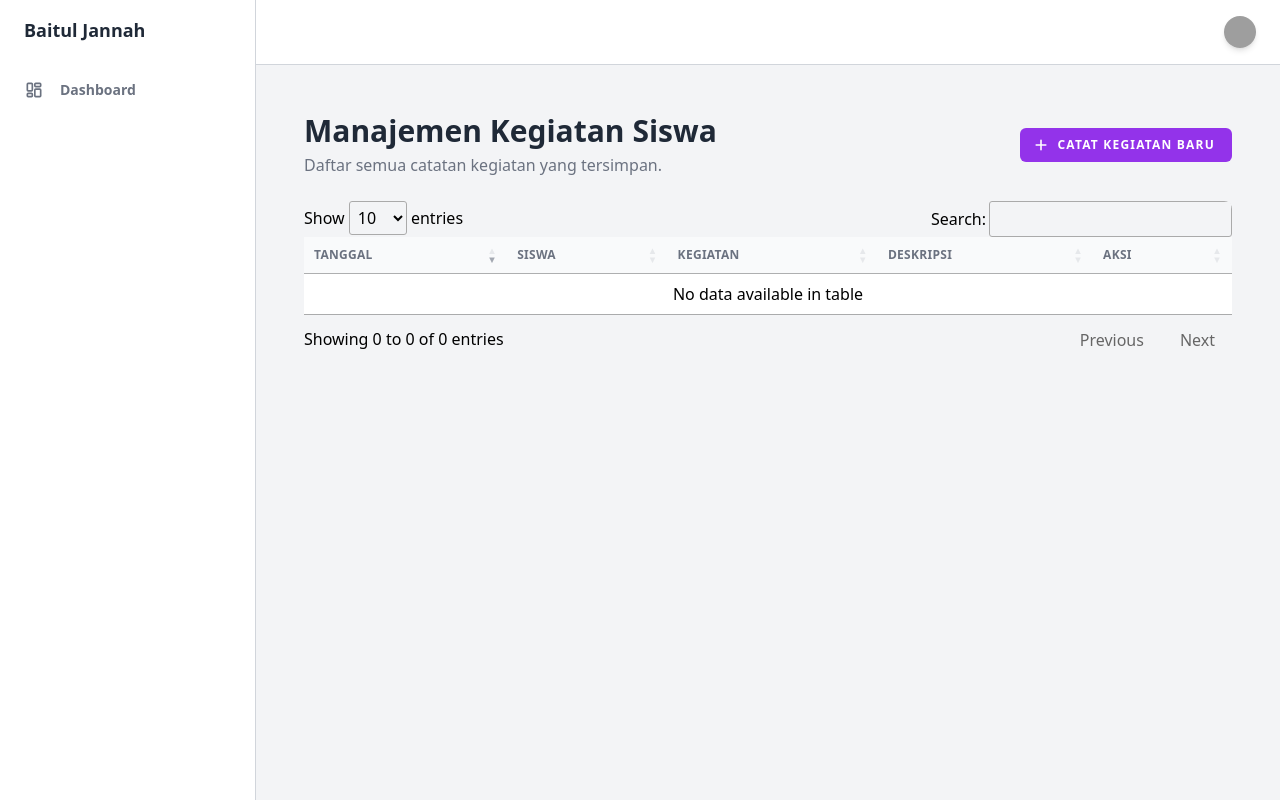
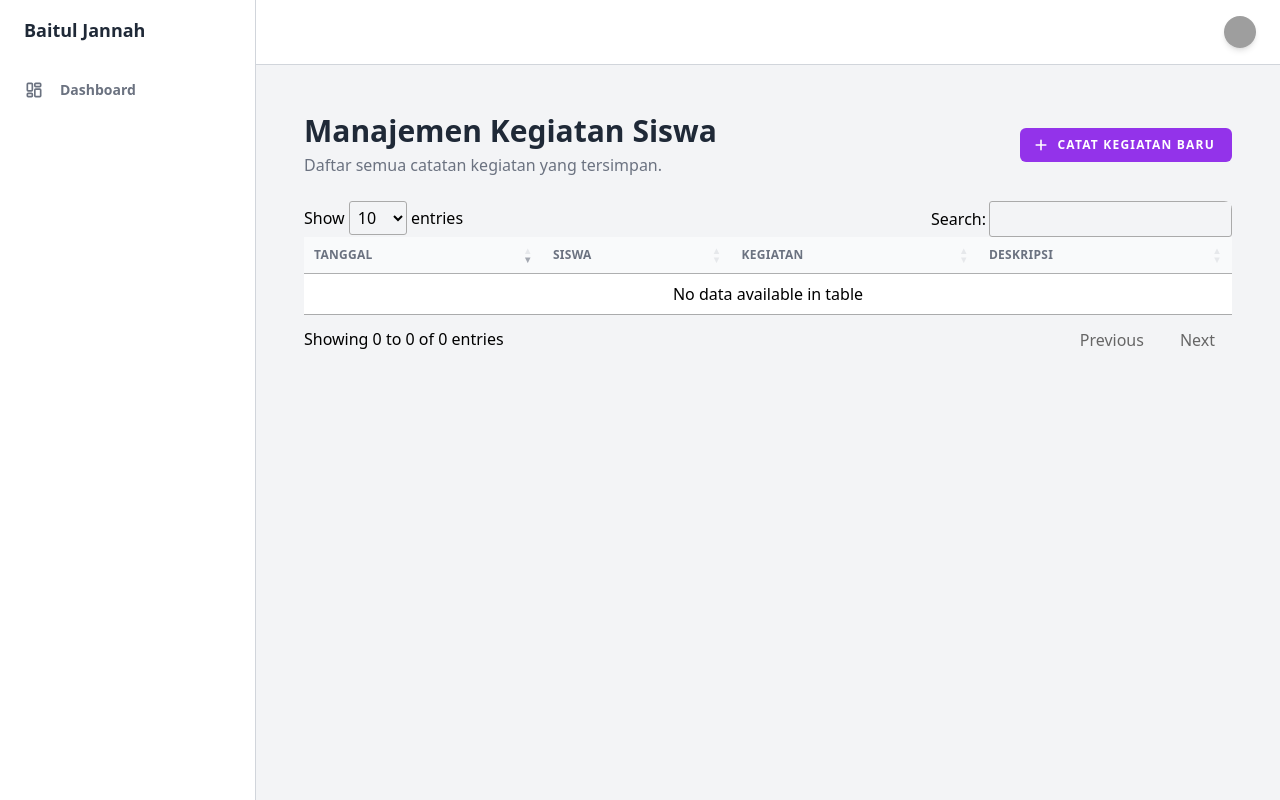
Before and after one commit to diffa-addien/sistem-sekolah, a CodeIgniter 4 app: the page made by app/Views/pages/kegiatan/index.php in a window 1280 px wide. Run offline with PHP 8.4 and a stand-in for CodeIgniter, Linux system fonts and the light colour scheme; the template is opened without the code that fills it, so the values that code supplies are empty; some libraries are stand-ins or nearby versions; grey boxes are pictures that could not be loaded.

Commit message:
minor table change

```diff
--- a/app/Views/pages/kegiatan/index.php
+++ b/app/Views/pages/kegiatan/index.php
@@ -33,7 +33,6 @@ Manajemen Kegiatan Siswa
                         <th class="px-4 py-3">Siswa</th>
                         <th class="px-4 py-3">Kegiatan</th>
                         <th class="px-4 py-3">Deskripsi</th>
-                        <th class="px-4 py-3">Aksi</th>
                     </tr>
                 </thead>
                 <tbody class="bg-white divide-y">
@@ -49,8 +48,6 @@ Manajemen Kegiatan Siswa
                             <td class="px-4 py-3 text-sm"><?= esc($item['activity_name']) ?></td>
                             <td class="px-4 py-3 text-sm max-w-xs truncate" title="<?= esc($item['description']) ?>">
                                 <?= esc($item['description']) ?></td>
-                            <td class="px-4 py-3 text-sm">
-                            </td>
                         </tr>
                     <?php endforeach; ?>
                 </tbody>
```
